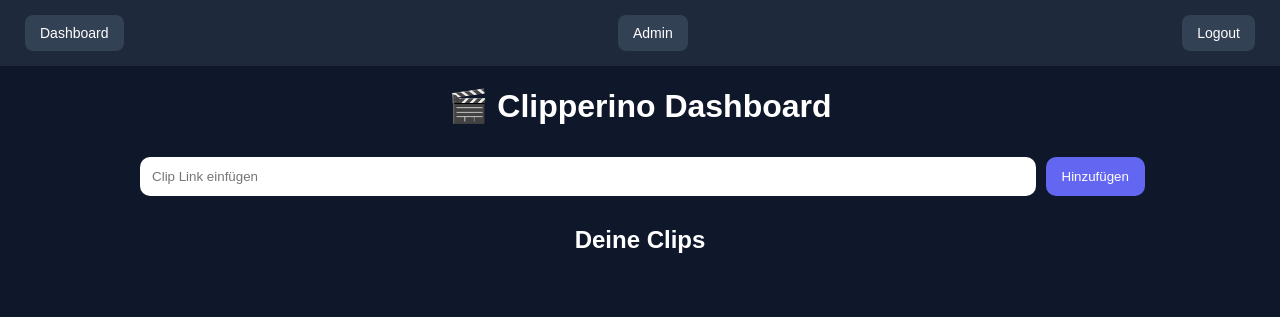
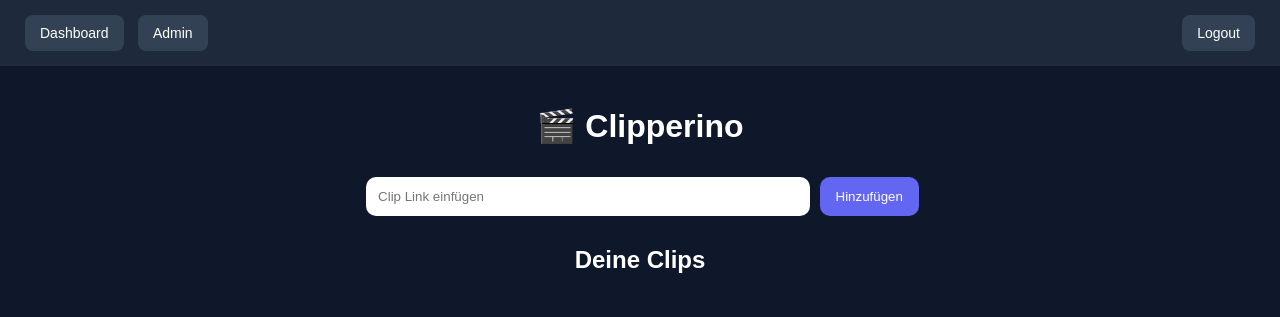
Before and after one commit to stolluka/clipperino, a website: page public/dashboard.html in a window 1280 px wide. Drawn offline with Linux system fonts and the light colour scheme; no server answers.

Commit message:
Update dashboard.html

```diff
--- a/public/dashboard.html
+++ b/public/dashboard.html
@@ -1,32 +1,30 @@
-<script>
-fetch("/api/clips").then(res => {
-  if (res.status === 401) {
-    window.location.href = "/";
-  }
-});
-</script>
-
 <!DOCTYPE html>
 <html>
 <head>
-  <title>Clipperino Dashboard</title>
+  <title>Dashboard</title>
   <link rel="stylesheet" href="styles.css">
 </head>
 <body>
 
 <nav>
-  <a href="/dashboard.html">Dashboard</a>
-  <a href="/admin.html">Admin</a>
+  <div>
+    <a href="/dashboard.html">Dashboard</a>
+    <a href="/admin.html">Admin</a>
+  </div>
   <button onclick="logout()">Logout</button>
 </nav>
 
-<h1>🎬 Clipperino Dashboard</h1>
+<div class="container">
+
+<h1>🎬 Clipperino</h1>
 
 <input id="clipInput" placeholder="Clip Link einfügen">
 <button onclick="addClip()">Hinzufügen</button>
 
 <h2>Deine Clips</h2>
 <ul id="clipList"></ul>
+
+</div>
 
 <script src="dashboard.js"></script>
 
```
